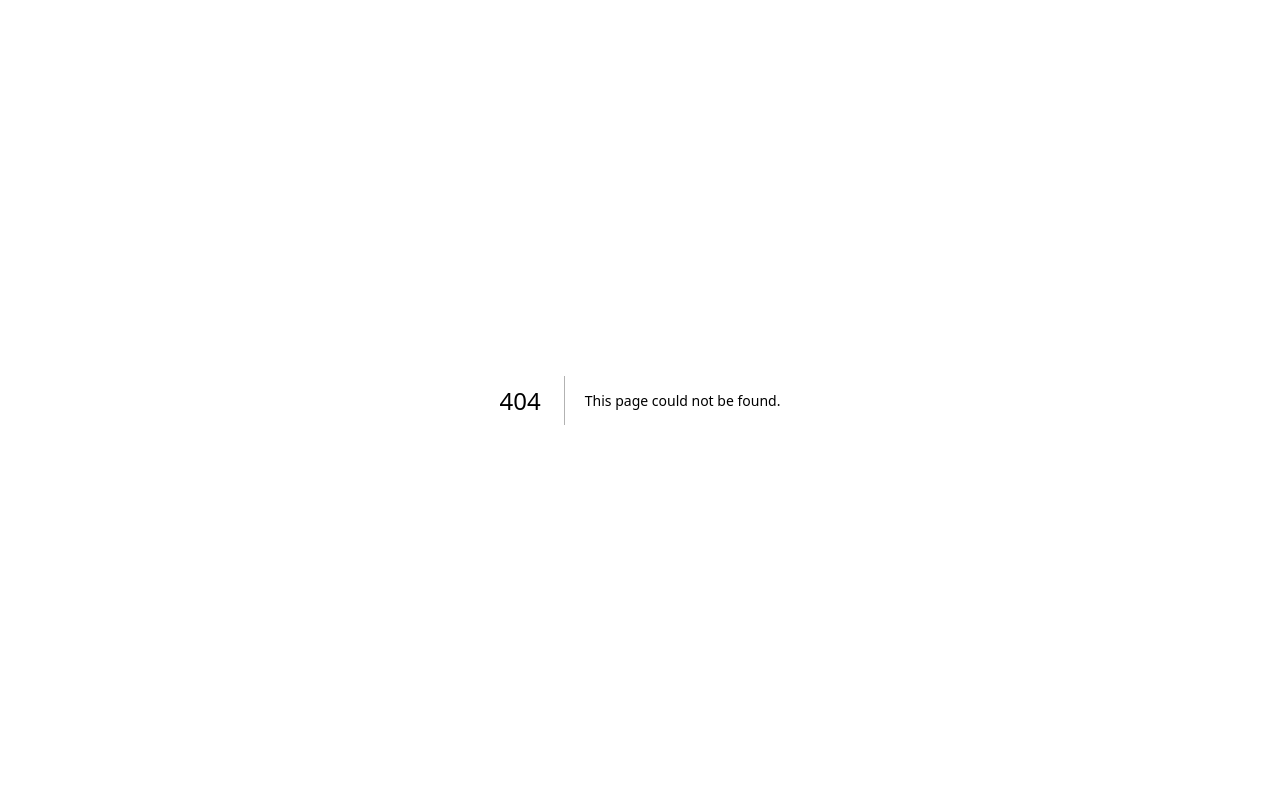
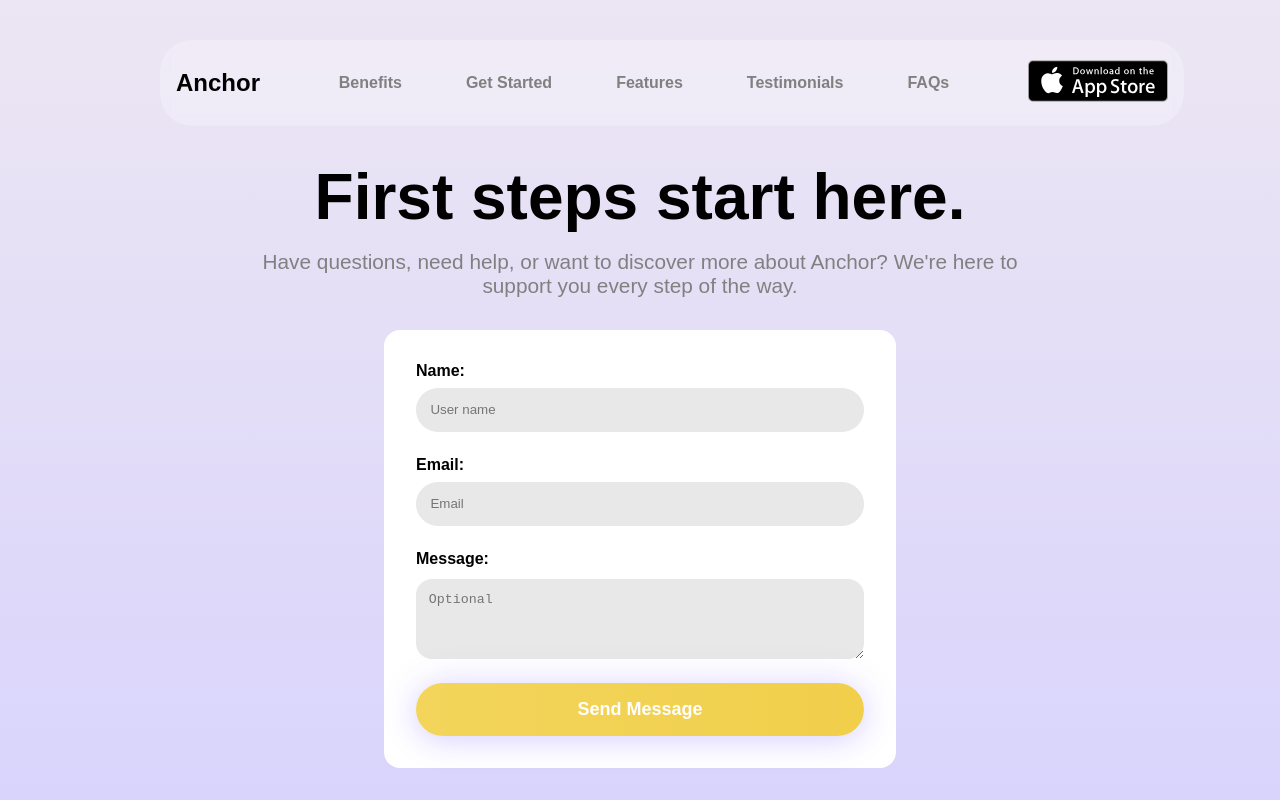
Before and after one commit to HemaDeekshitha/Anchor, a Next.js app in the folder web-frontend/anchor-web/: page /ContactPage in a window 1280 px wide. Before the commit this address had no page. Built offline with nearby package versions, Linux system fonts and the light colour scheme.

Commit message:
Refactor LandingPage structure and styles; add ContactPage component

```diff
--- /dev/null
+++ b/web-frontend/anchor-web/src/app/ContactPage/Contact.module.css
@@ -0,0 +1,103 @@
+.ContactPageContainer {
+  background: linear-gradient(180deg, #ece6f3 0%, rgb(217, 212, 252) 100%);
+
+  height: 100vh;
+}
+
+.ContactPageContent {
+  padding-top: 10rem;
+  display: flex;
+  flex-direction: column;
+  justify-content: center;
+  align-items: center;
+  width: 100%;
+}
+
+.title {
+  font-size: 4rem;
+  font-weight: 600;
+  color: black;
+  display: flex;
+  flex-direction: row;
+  align-items: center;
+  justify-content: center;
+  margin-bottom: 1rem;
+}
+.subtitle {
+  font-size: 1.3rem;
+  color: gray;
+  display: flex;
+  flex-direction: row;
+  align-items: center;
+  justify-content: center;
+  margin-bottom: 2rem;
+  width: 60%;
+  text-align: center;
+}
+.contactForm {
+  display: flex;
+  flex-direction: column;
+  width: 40%;
+  gap: 1.5rem;
+  background-color: white;
+  padding: 2rem;
+  border-radius: 1rem;
+  justify-content: center;
+  align-items: start;
+}
+.label {
+  display: flex;
+  flex-direction: column;
+  font-weight: bold;
+  color: black;
+  width: 100%;
+}
+
+.input {
+  margin-top: 0.5rem;
+  padding: 0.9rem;
+  border-radius: 2rem;
+  border: 1px solid #ccc;
+  width: 100%;
+  background-color: rgb(232, 232, 232);
+  border: none;
+  color: black;
+}
+.textarea {
+  margin-top: 0.7rem;
+  padding: 0.8rem;
+  border-radius: 1rem;
+  border: 1px solid #ccc;
+  height: 5rem;
+  width: 100%;
+  background-color: rgb(232, 232, 232);
+  border: none;
+  color: black;
+}
+.input:focus {
+  outline: none;
+  border: 2px solid #5b3aff20; /* soft focus ring */
+  box-shadow: 0 0 0 2px #5b3aff20; /* optional */
+}
+.textarea:focus {
+  outline: none;
+  border: 2px solid #5b3aff20; /* soft focus ring */
+  box-shadow: 0 0 0 2px #5b3aff20; /* optional */
+}
+
+.submitButton {
+  width: 100%;
+  padding: 1rem;
+  border-radius: 2rem;
+  border: none;
+  color: white;
+  background: #f1d51e;
+  font-weight: bold;
+  font-size: large;
+  cursor: pointer;
+
+  background: linear-gradient(90deg, #f3d55b, #f1cf4b);
+  box-shadow: 0 5px 25px #5b3aff20, /* purple glow */ 0 0 40px #5b3aff20; /* outer bloom */
+
+  transition: all 0.25s ease;
+}
--- /dev/null
+++ b/web-frontend/anchor-web/src/app/ContactPage/page.tsx
@@ -0,0 +1,67 @@
+"use client";
+import React, { use, useState } from "react";
+import styles from "./Contact.module.css";
+import Header from "../LandingPage/Header/Header";
+
+export default function Contact() {
+  const [name, setName] = useState("");
+  const [email, setEmail] = useState("");
+  const [message, setMessage] = useState("");
+
+  const isFormValid =
+    name.trim() !== "" && email.trim() !== "" && message.trim() !== "";
+
+  return (
+    <>
+      <Header />
+      <div id="home" className={styles.ContactPageContainer}>
+        <div className={styles.ContactPageMain}>
+          <div className={styles.ContactPageContent}>
+            <h1 className={styles.title}>First steps start here.</h1>
+            <p className={styles.subtitle}>
+              Have questions, need help, or want to discover more about Anchor?
+              We're here to support you every step of the way.
+            </p>
+            <form className={styles.contactForm}>
+              <label className={styles.label}>
+                Name:
+                <input
+                  type="text"
+                  name="name"
+                  className={styles.input}
+                  placeholder="User name"
+                  value={name}
+                  onChange={(e) => setName(e.target.value)}
+                  required
+                />
+              </label>
+              <label className={styles.label}>
+                Email:
+                <input
+                  type="email"
+                  name="email"
+                  className={styles.input}
+                  placeholder="Email"
+                  value={email}
+                  onChange={(e) => setEmail(e.target.value)}
+                  required
+                />
+              </label>
+              <label className={styles.label}>
+                Message:
+                <textarea
+                  name="message"
+                  className={styles.textarea}
+                  placeholder="Optional"
+                />
+              </label>
+              <button type="submit" className={styles.submitButton}>
+                Send Message
+              </button>
+            </form>
+          </div>
+        </div>
+      </div>
+    </>
+  );
+}
--- a/web-frontend/anchor-web/src/app/LandingPage/Header/Header.module.css
+++ b/web-frontend/anchor-web/src/app/LandingPage/Header/Header.module.css
@@ -1,7 +1,7 @@
 .header {
   background-color: rgba(255, 255, 255, 0.25);
   padding: 1rem;
-  margin-top: 1rem;
+  margin-top: 2.5rem;
   width: 80%;
   margin-left: 10rem;
   position: fixed;
--- a/web-frontend/anchor-web/src/app/LandingPage/Header/Header.tsx
+++ b/web-frontend/anchor-web/src/app/LandingPage/Header/Header.tsx
@@ -43,7 +43,7 @@ export default function Header() {
 
   return (
     <div className={styles.header}>
-      <a href="#home" className={styles.menuH}>
+      <a href="/LandingPage" className={styles.menuH}>
         Anchor
       </a>
 
--- a/web-frontend/anchor-web/src/app/LandingPage/Part3/StickyCards.tsx
+++ b/web-frontend/anchor-web/src/app/LandingPage/Part3/StickyCards.tsx
@@ -27,7 +27,7 @@ const steps = [
 
 export default function StickyCards() {
   return (
-    <section className={styles.section}>
+    <section id="getstarted" className={styles.section}>
       <div className={styles.headingGroup}>
         <h4 className={styles.header}>Get started</h4>
         <h1 className={styles.title}>How It Works</h1>
--- a/web-frontend/anchor-web/src/app/page.tsx
+++ b/web-frontend/anchor-web/src/app/page.tsx
@@ -1,6 +1,6 @@
 import Image from "next/image";
 import styles from "./page.module.css";
-import LandingPage from "./LandingPage/LandingPage";
+import LandingPage from "./LandingPage/page";
 
 export default function Home() {
   return (
```
Also changed, not shown: web-frontend/anchor-web/src/app/LandingPage/LandingPage.module.css (+11 -2 lines), web-frontend/anchor-web/src/app/LandingPage/page.tsx (renamed from web-frontend/anchor-web/src/app/LandingPage/LandingPage.tsx, +14 -1 lines).
